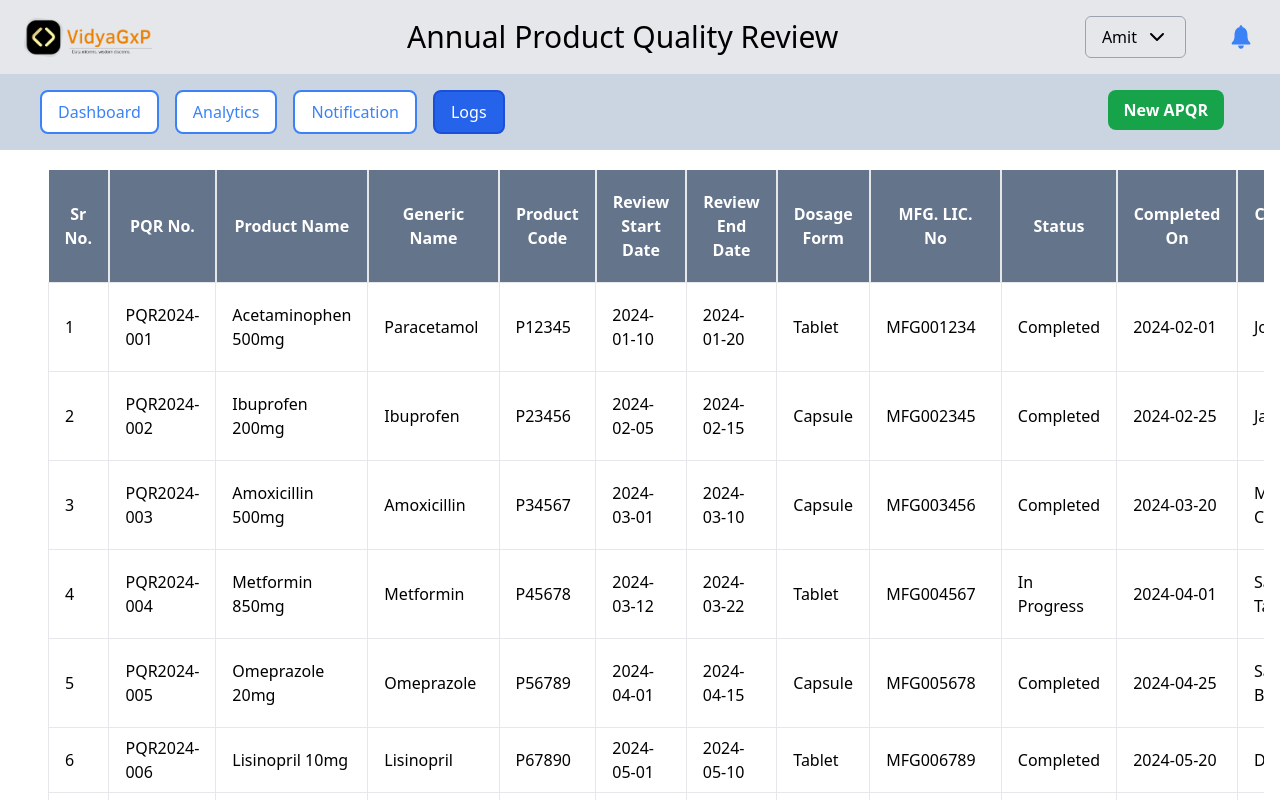
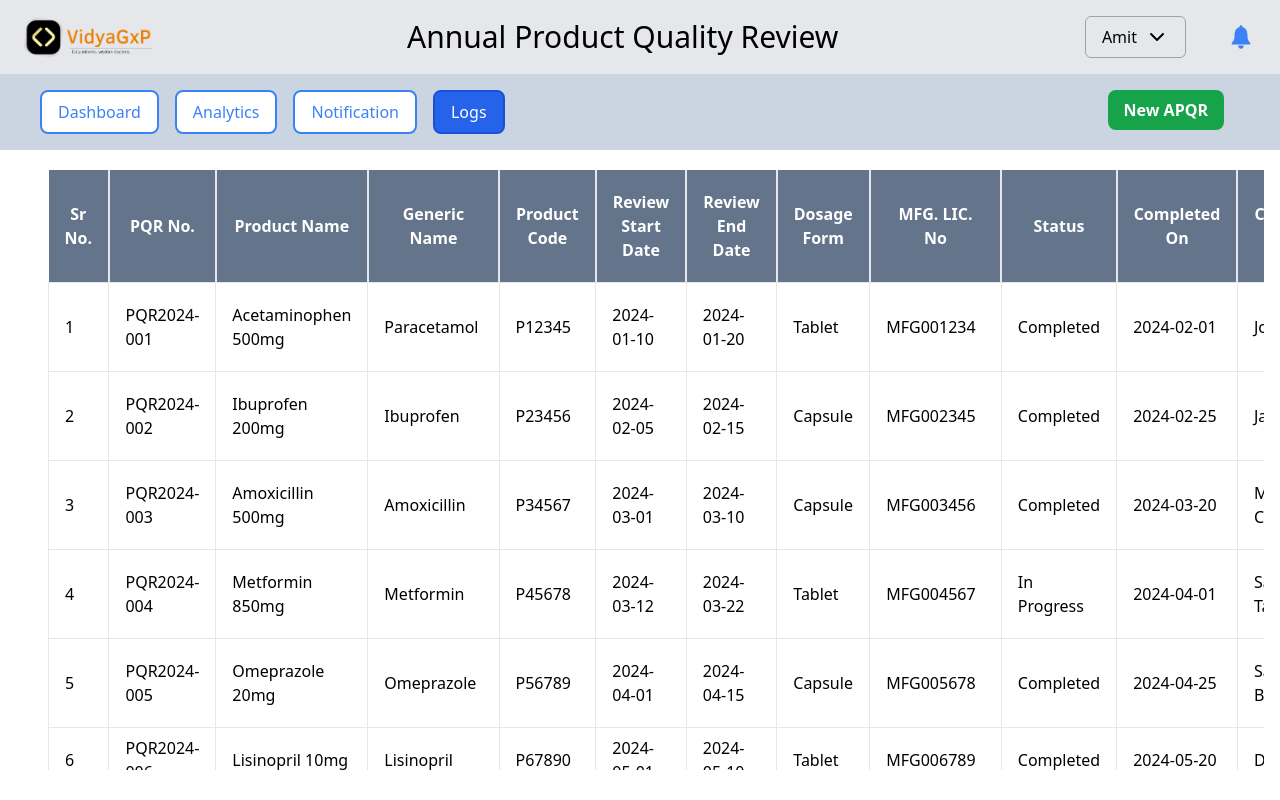
Before and after one commit to vidyagxp0/APQR--annual-product-quality-review, a React (Vite) app in the folder frontEnd/: page /logs in a window 1280 px wide. Shown: the top 800 px of the page. Built offline with nearby package versions, Linux system fonts and the light colour scheme; a web font is replaced by a local one.

Commit message:
fixed table header

```diff
--- a/frontEnd/src/pages/Dashboard.jsx
+++ b/frontEnd/src/pages/Dashboard.jsx
@@ -50,9 +50,12 @@ export default function Dashboard() {
     <>
       <Header />
       <BottomHeader />
-      <div className="container mt-5 mb-10 w-full mx-12" style={{ width: "100%", maxWidth: "95%" }}>
+      <div
+        className="container mt-5 mb-10 w-full mx-12 max-h-[75vh] overflow-y-auto scrollbar-custom"
+        style={{ width: "100%", maxWidth: "95%" }}
+      >
         <table className="w-full">
-          <thead className="bg-slate-500 text-white">
+          <thead className="bg-slate-500 sticky top-0 text-white">
             <tr>
               <th className="px-4 py-2 border-r-2 w-1/12">PQR id</th>
               <th className="px-4 py-2 border-r-2">Product Name</th>
--- a/frontEnd/src/pages/Logs.jsx
+++ b/frontEnd/src/pages/Logs.jsx
@@ -353,7 +353,7 @@ export default function Logs() {
       <Header />
       <BottomHeader />
       <div
-        className="container mt-5 mb-10 w-full mx-12"
+        className="container mt-5 mb-10 w-full mx-12 max-h-[75vh] overflow-y-auto scrollbar-custom "
         style={{ width: "100%", maxWidth: "95%", overflowX: "scroll" }}
       >
         <table className="w-full">
```
Also changed, not shown: 1 other file (tests, documents, lock files or other folders).
